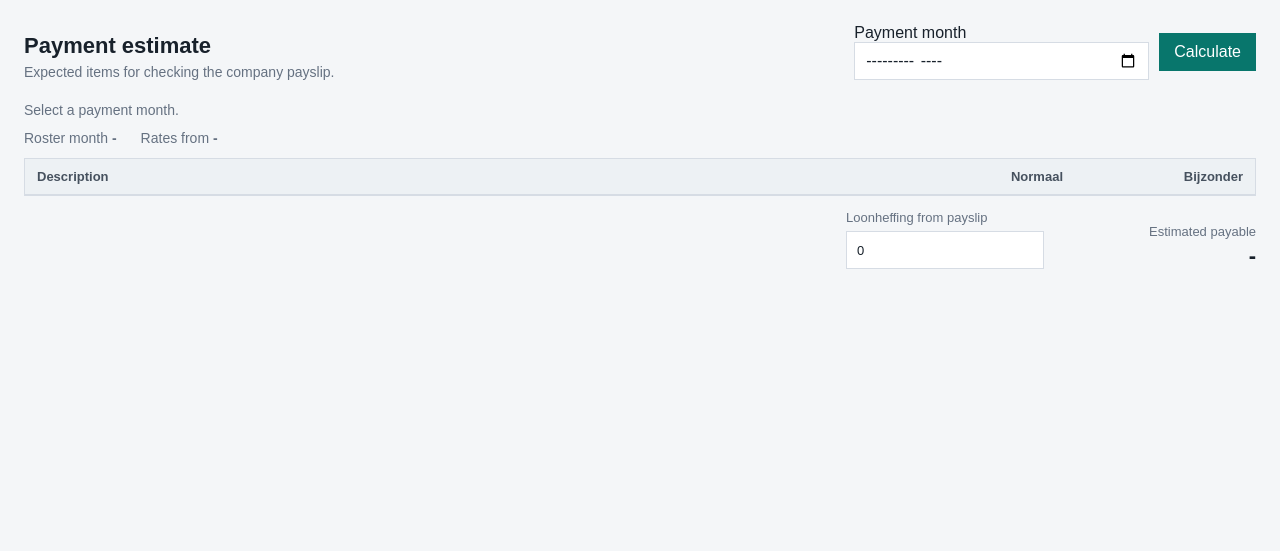
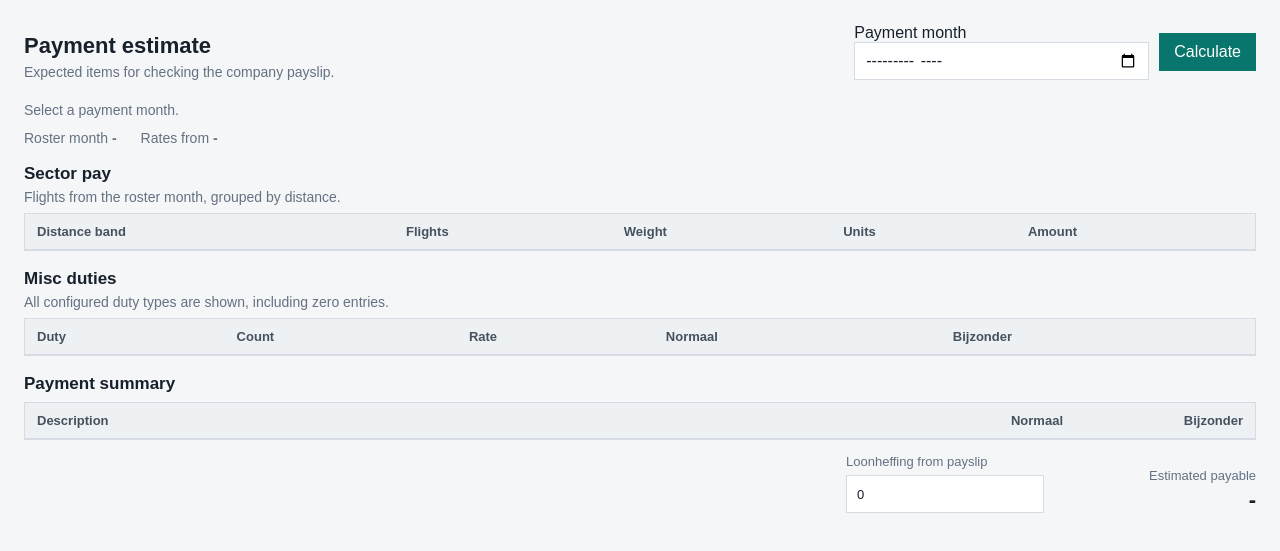
Before and after one commit to arjan-io/roster-calculator, a website: page public/index.html in a window 1280 px wide. Both pictures are taken after a click on the button "Payment". Shown: the part 65-616 px from the top of the page. Drawn offline with Linux system fonts and the light colour scheme; no server answers.

Commit message:
Show detailed sector and duty payment estimate

```diff
--- a/public/index.html
+++ b/public/index.html
@@ -4,7 +4,7 @@
     <meta charset="utf-8">
     <meta name="viewport" content="width=device-width, initial-scale=1">
     <title>Roster Calculator</title>
-    <link rel="stylesheet" href="/styles.css?v=20260629-2">
+    <link rel="stylesheet" href="/styles.css?v=20260629-3">
   </head>
   <body>
     <header class="app-header">
@@ -185,12 +185,37 @@
           <span>Roster month <strong id="calculation-roster-month">-</strong></span>
           <span>Rates from <strong id="calculation-rate-date">-</strong></span>
         </div>
+        <section class="payment-detail-section">
+          <div class="section-heading">
+            <div><h3>Sector pay</h3><p>Flights from the roster month, grouped by distance.</p></div>
+          </div>
+          <div class="table-wrap payment-breakdown">
+            <table>
+              <thead><tr><th>Distance band</th><th>Flights</th><th>Weight</th><th>Units</th><th>Amount</th></tr></thead>
+              <tbody id="sector-breakdown-body"></tbody>
+            </table>
+          </div>
+        </section>
+        <section class="payment-detail-section">
+          <div class="section-heading">
+            <div><h3>Misc duties</h3><p>All configured duty types are shown, including zero entries.</p></div>
+          </div>
+          <div class="table-wrap payment-breakdown">
+            <table>
+              <thead><tr><th>Duty</th><th>Count</th><th>Rate</th><th>Normaal</th><th>Bijzonder</th></tr></thead>
+              <tbody id="duty-breakdown-body"></tbody>
+            </table>
+          </div>
+        </section>
+        <section class="payment-detail-section payment-summary-section">
+          <div class="section-heading"><div><h3>Payment summary</h3></div></div>
           <div class="table-wrap payment-estimate">
             <table>
               <thead><tr><th>Description</th><th>Normaal</th><th>Bijzonder</th></tr></thead>
               <tbody id="payment-calculation-body"></tbody>
             </table>
           </div>
+        </section>
         <div class="withholding-control">
           <label>Loonheffing from payslip<input id="withholding-amount" type="number" min="0" step="0.01" value="0"></label>
           <div><span>Estimated payable</span><strong id="estimated-payable">-</strong></div>
@@ -202,6 +227,6 @@
         <div id="issues-list" class="issues-list"></div>
       </section>
     </main>
-    <script src="/app.js?v=20260629-2" type="module"></script>
+    <script src="/app.js?v=20260629-3" type="module"></script>
   </body>
 </html>
```
Lines whose indentation alone changed are shown as unchanged.
